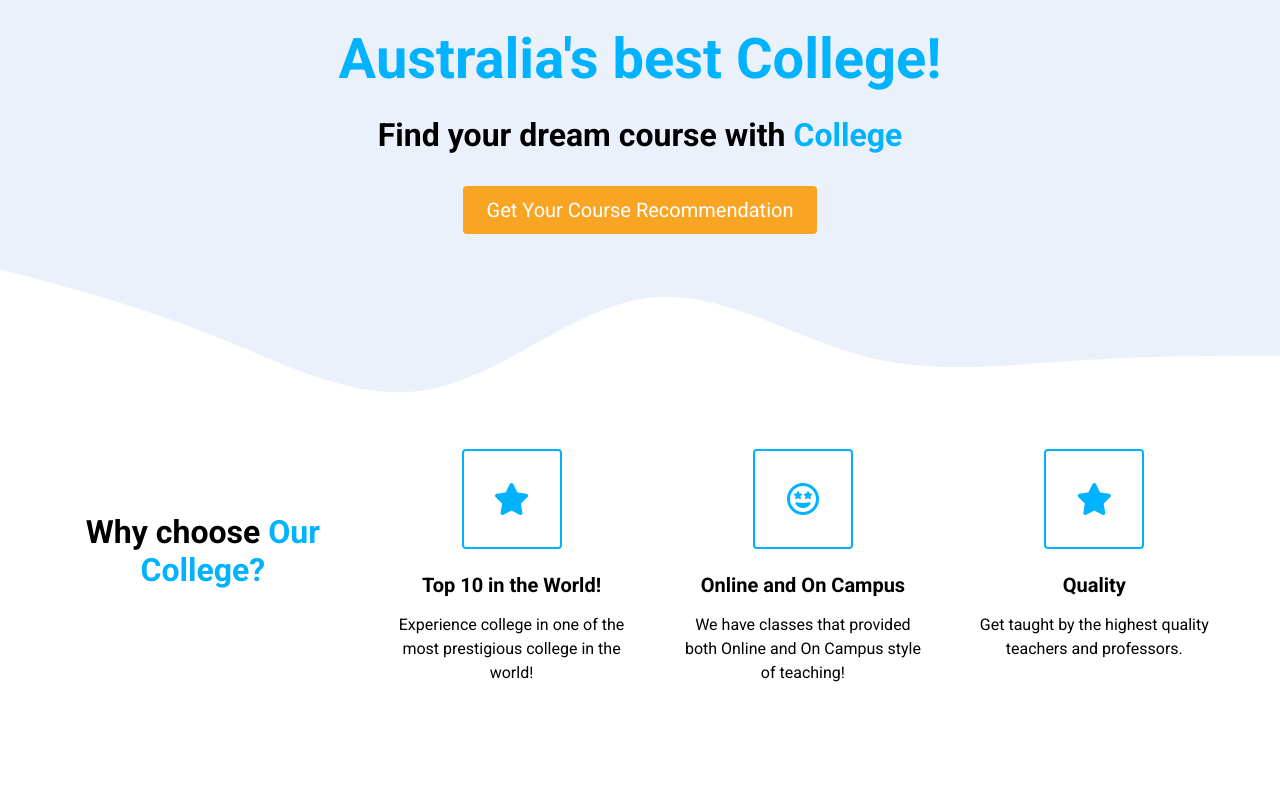
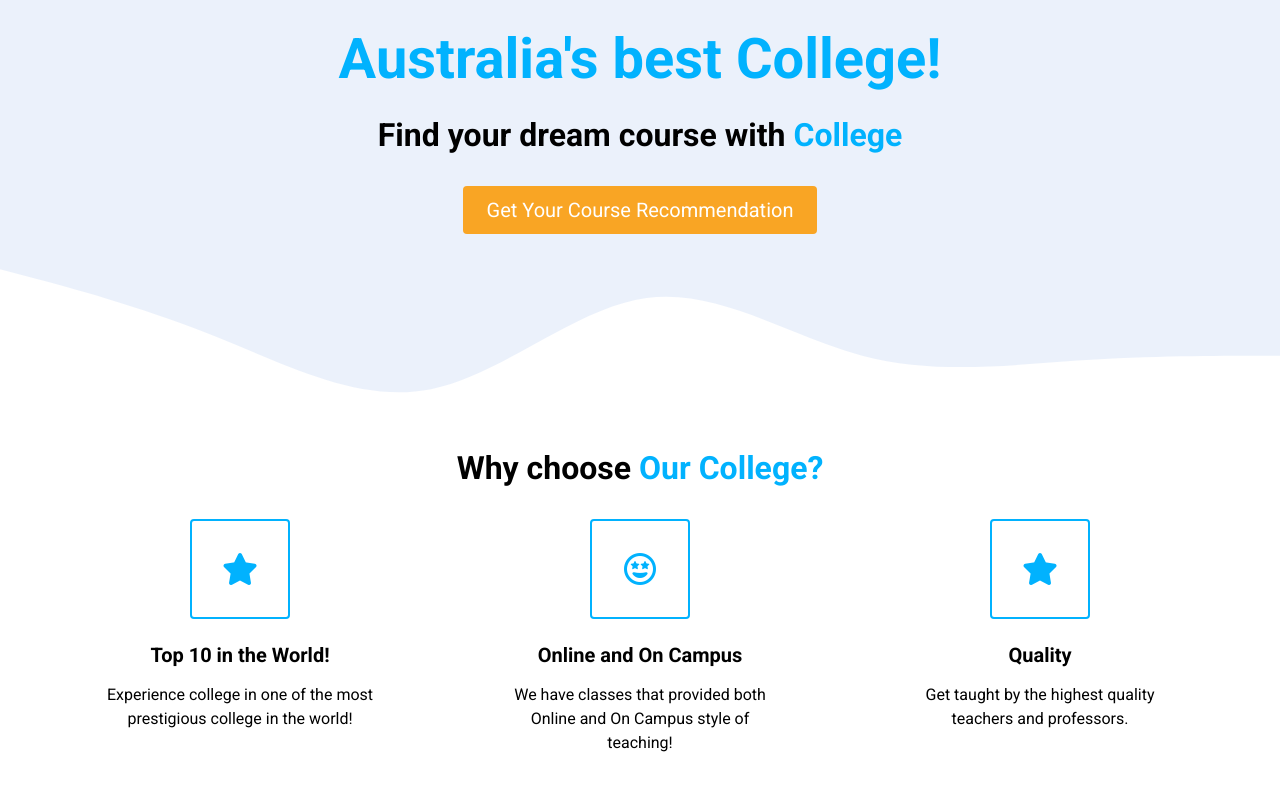
Before and after one commit to kimlengthai/ZAMBARK-SUGGEST, a plain HTML site: page index.html in a window 1280 px wide. Shown: the part 177-968 px from the top of the page. Drawn offline with Linux system fonts and the light colour scheme; a web font is replaced by a local one.

Commit message:
fixed more CSS bugs

```diff
--- a/master.css
+++ b/master.css
@@ -1037,7 +1037,7 @@ header {
   padding: 56px 0;
 }
 
-.row {
+.row__subjects {
   width: 100%;
   max-width: 1200px;
   margin: 0 auto;
@@ -1045,6 +1045,12 @@ header {
   justify-content: center;
   align-items: center;
 
+}
+
+.row {
+  width: 100%;
+  max-width: 1200px;
+  margin: 0 auto;
 }
 
 .row__column {
```
Also changed, not shown: CRtest.html (+1 -1 lines).
